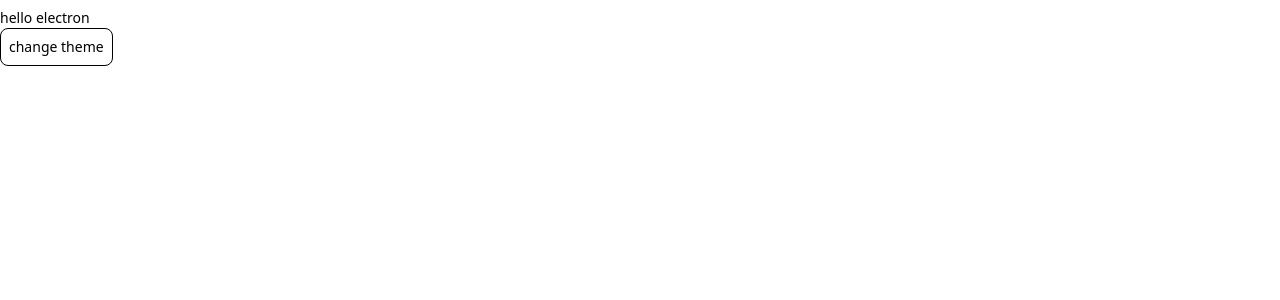
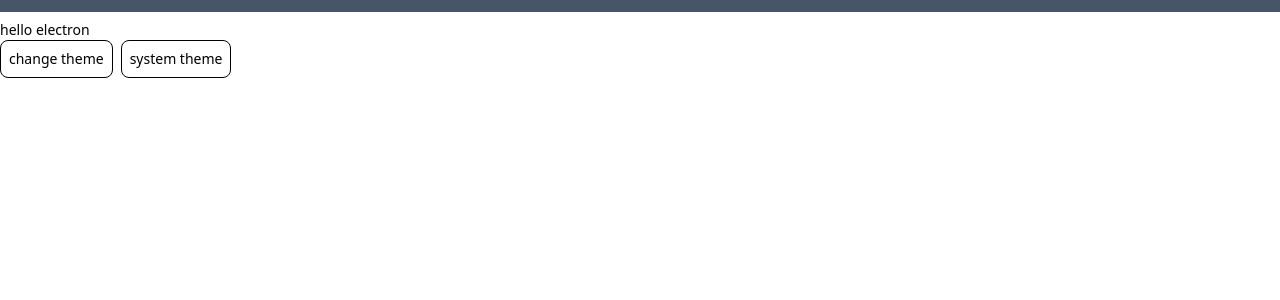
Before and after one commit to 273Do/Learn-Electron-React-App, a React (Vite) app: page / in a window 1280 px wide. Shown: the top 300 px of the page. Built offline with nearby package versions, Linux system fonts and the light colour scheme.

Commit message:
システムテーマを設定できるようにしました．

```diff
--- a/src/preload/index.ts
+++ b/src/preload/index.ts
@@ -13,8 +13,9 @@ if (process.contextIsolated) {
     contextBridge.exposeInMainWorld('api', api)
 
     // ダークモードの切り替えを行う関数
-    contextBridge.exposeInMainWorld('myAPI', {
-      toggleDarkmode: () => ipcRenderer.invoke('toggle-darkmode')
+    contextBridge.exposeInMainWorld('setTheme', {
+      toggleDarkmode: () => ipcRenderer.invoke('toggle-darkmode'),
+      setSystemTheme: () => ipcRenderer.invoke('set-system-theme')
     })
   } catch (error) {
     console.error(error)
--- a/src/renderer/src/App.tsx
+++ b/src/renderer/src/App.tsx
@@ -2,17 +2,30 @@ function App(): JSX.Element {
   const handleClick = () => {
     // nativeTheme.themeSource = nativeTheme.shouldUseDarkColors ? 'light' : 'dark'
     // console.log('click')
-    window.myAPI.toggleDarkmode()
+    window.setTheme.toggleDarkmode()
+  }
+
+  const handleSystemThemeClick = () => {
+    window.setTheme.setSystemTheme()
   }
   return (
     <>
+      <div className="draggable h-3 w-full bg-slate-600"></div>
       <p className="mt-2 text-sm text-black dark:text-white">hello electron</p>
+      <div className="flex gap-2">
         <button
           className="rounded-lg border border-black p-2 text-sm text-black dark:border-white dark:text-white"
           onClick={handleClick}
         >
           change theme
         </button>
+        <button
+          className="rounded-lg border border-black p-2 text-sm text-black dark:border-white dark:text-white"
+          onClick={handleSystemThemeClick}
+        >
+          system theme
+        </button>
+      </div>
     </>
   )
 }
--- a/src/renderer/src/assets/main.css
+++ b/src/renderer/src/assets/main.css
@@ -2,6 +2,11 @@
 @tailwind base;
 @tailwind components;
 @tailwind utilities;
+
+.draggable {
+  /* ドラッグ可能なゾーンとする */
+  -webkit-app-region: drag;
+}
 
 /* body {
   display: flex;
```
Also changed, not shown: src/main/index.ts (+6 -1 lines). Lines whose indentation alone changed are shown as unchanged.
